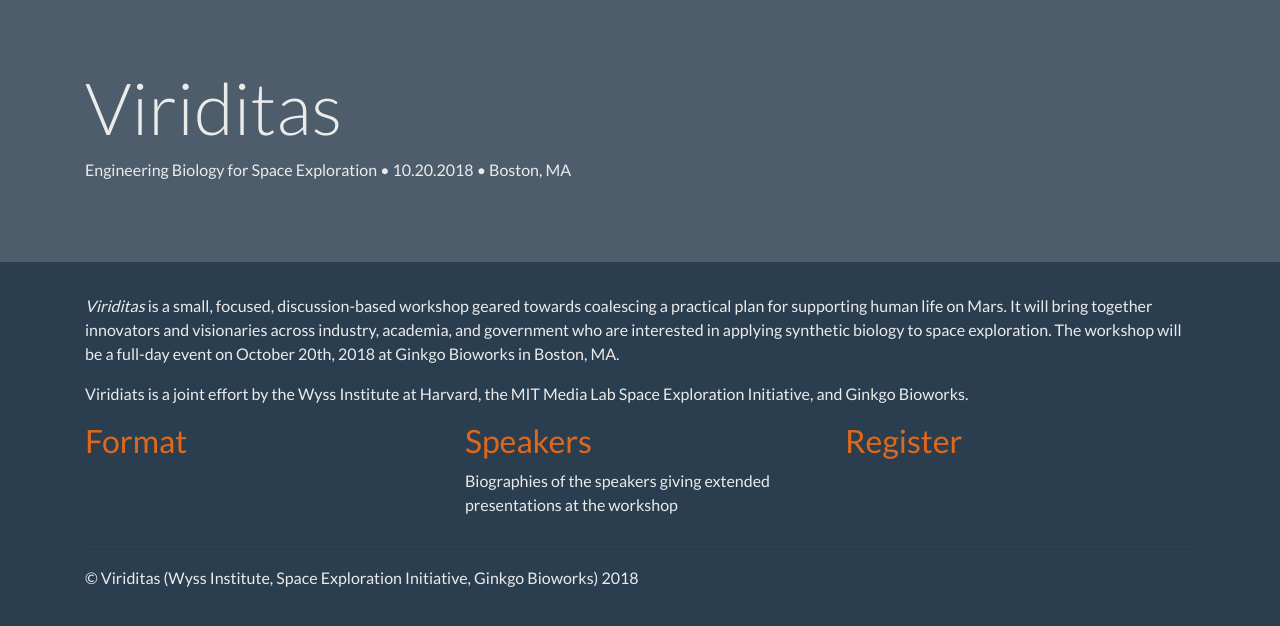
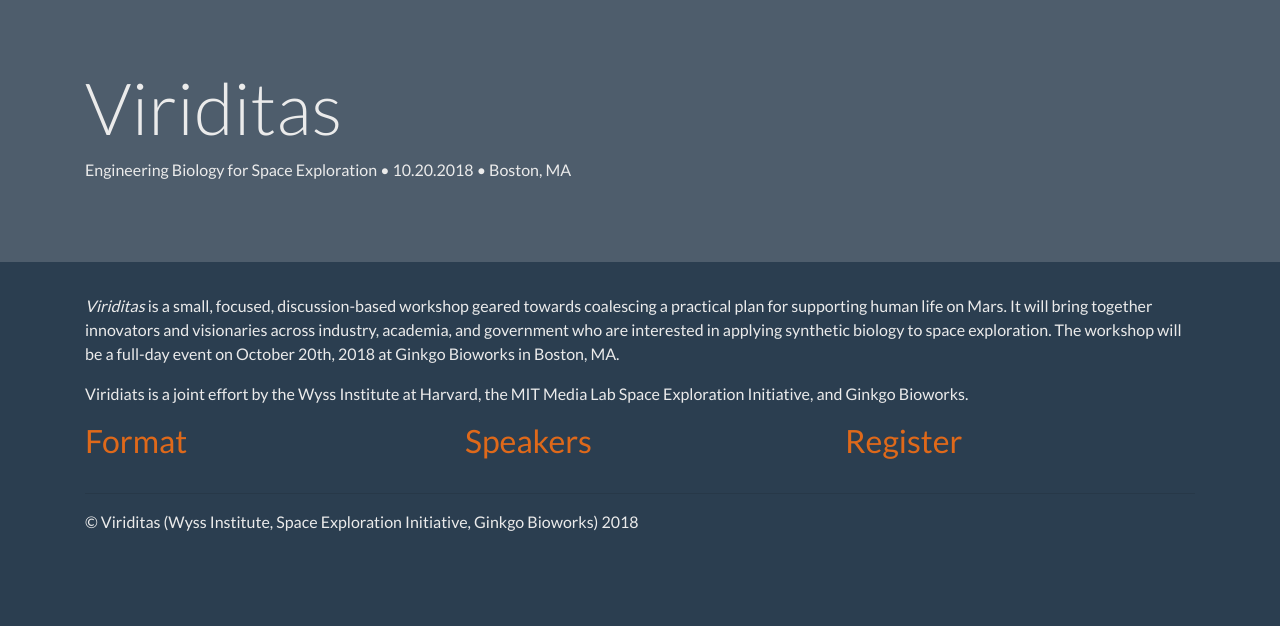
Before and after one commit to viriditas-org/viriditas-org.github.io, a Jekyll site: the page built from index.md, in a window 1280 px wide. Shown: the top 626 px of the page. Built offline with Jekyll 4.4.1, drawn with Linux system fonts in a browser that asks for light colours; nearby versions of some CDN libraries.

Commit message:
Update speakers.html

```diff
--- a/speakers.html
+++ b/speakers.html
@@ -1,6 +1,6 @@
 ---
 title: Speakers
-description: Biographies of the speakers giving extended presentations at the workshop
+description:
 layout: page
 menu_order: 2
 
```
